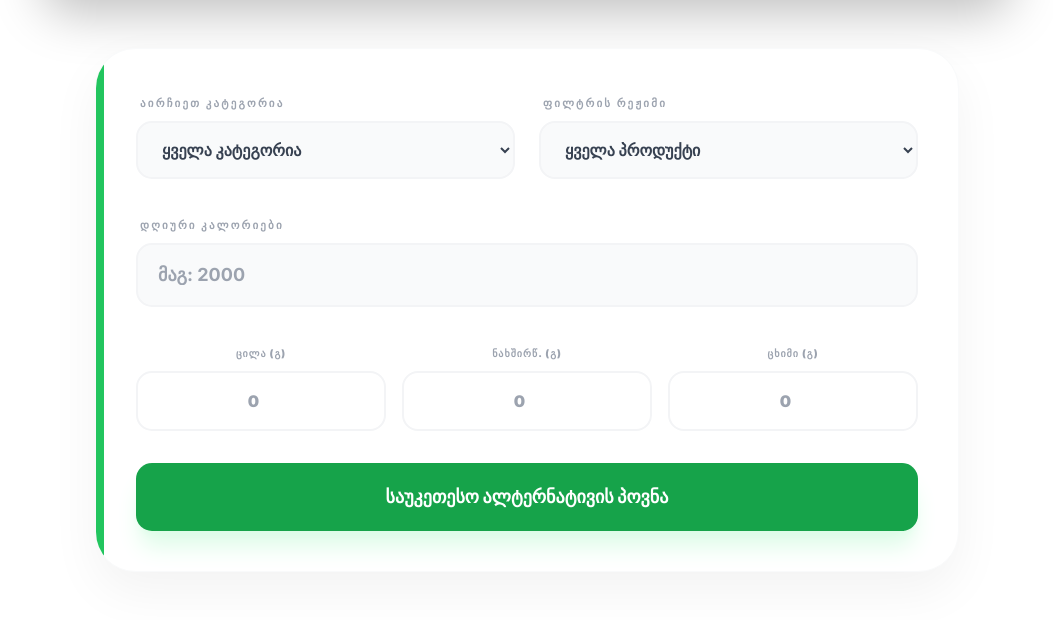
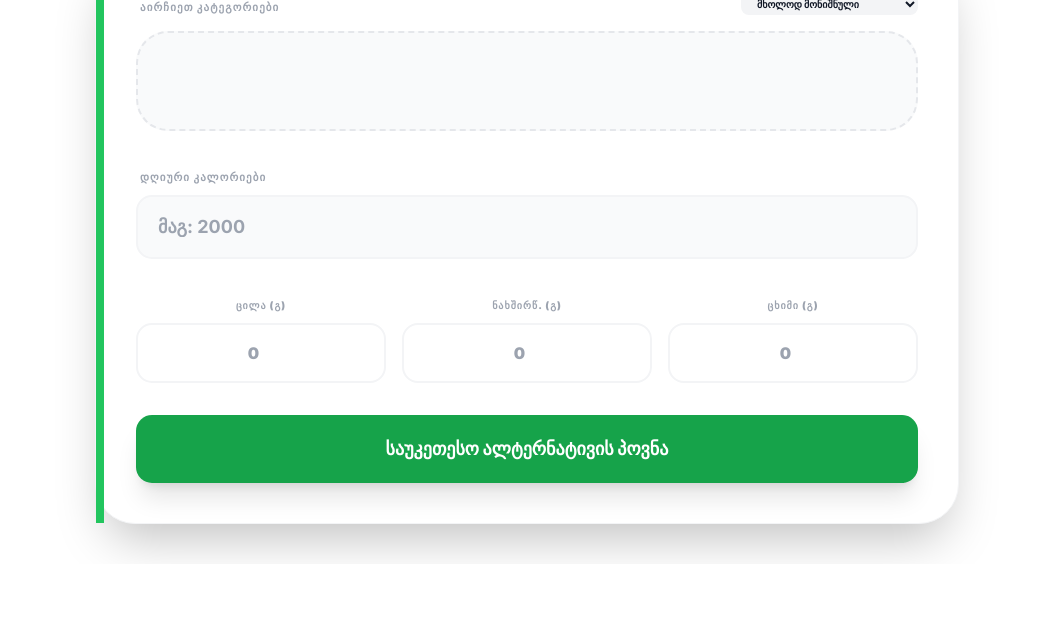
Before and after one commit to ghvaladzegaga6-spec/fitprice, a Flask app: page / in a window 1280 px wide. Shown: the part 357-977 px from the top of the page, without its empty margins (113-1166 px from the left). After the commit the page ends 915 px from the top, so only its background shows below. Run offline with Flask 3, Linux system fonts and the light colour scheme; data that the repository does not hold is empty; some libraries are stand-ins or nearby versions.

Commit message:
Update index.html

```diff
--- a/templates/index.html
+++ b/templates/index.html
@@ -3,22 +3,21 @@
 <head>
     <meta charset="UTF-8">
     <meta name="viewport" content="width=device-width, initial-scale=1.0">
-    <title>FITPRICE - Full System</title>
+    <title>FITPRICE - კატეგორიების ფილტრი</title>
     <script src="https://cdn.tailwindcss.com"></script>
     <link href="https://fonts.googleapis.com/css2?family=Inter:wght@400;600;700;900&display=swap" rel="stylesheet">
     <style>
         body { font-family: 'Inter', sans-serif; background: #ffffff; }
-        .input-disabled { background-color: #f8fafc !important; cursor: not-allowed; opacity: 0.5; }
-        .fade-in { animation: fadeIn 0.5s ease-out; }
-        @keyframes fadeIn { from { opacity: 0; transform: translateY(10px); } to { opacity: 1; transform: translateY(0); } }
+        .category-grid { display: grid; grid-template-columns: repeat(auto-fill, minmax(160px, 1fr)); gap: 12px; }
         .banner-slide { display: none; }
         .banner-slide.active { display: block; animation: fadeEffect 1s; }
         @keyframes fadeEffect { from {opacity: 0.4} to {opacity: 1} }
+        .input-disabled { background-color: #f8fafc !important; cursor: not-allowed; opacity: 0.5; }
     </style>
 </head>
 <body class="antialiased text-gray-900">
 
-    <header class="bg-white/80 backdrop-blur-md border-b border-gray-100 py-4 px-6 sticky top-0 z-50">
+    <header class="bg-white/80 backdrop-blur-md border-b py-4 px-6 sticky top-0 z-50">
         <div class="max-w-7xl mx-auto flex justify-between items-center">
             <div class="flex items-center gap-2">
                 <div class="w-9 h-9 bg-green-600 rounded-xl flex items-center justify-center text-white font-black italic shadow-lg">F</div>
@@ -27,39 +26,34 @@
         </div>
     </header>
 
-    <section class="max-w-5xl mx-auto px-4 mt-8">
-        <div id="ad-slider" class="relative w-full h-48 md:h-64 rounded-[2.5rem] overflow-hidden shadow-2xl border border-gray-50 bg-gray-50">
-            <div class="banner-slide active h-full w-full"><img src="/static/images/banner1.jpg" class="w-full h-full object-cover" onerror="this.src='https://via.placeholder.com/800x400?text=FITPRICE+PROMO+1'"></div>
-            <div class="banner-slide h-full w-full"><img src="/static/images/banner2.jpg" class="w-full h-full object-cover" onerror="this.src='https://via.placeholder.com/800x400?text=FITPRICE+PROMO+2'"></div>
+    <section class="max-w-5xl mx-auto px-4 mt-6">
+        <div id="ad-slider" class="relative w-full h-44 rounded-[2rem] overflow-hidden shadow-xl border bg-gray-50">
+            <div class="banner-slide active h-full w-full"><img src="/static/images/banner1.jpg" class="w-full h-full object-cover" onerror="this.src='https://via.placeholder.com/800x400?text=FITPRICE+1'"></div>
+            <div class="banner-slide h-full w-full"><img src="/static/images/banner2.jpg" class="w-full h-full object-cover" onerror="this.src='https://via.placeholder.com/800x400?text=FITPRICE+2'"></div>
         </div>
     </section>
 
-    <main class="max-w-4xl mx-auto px-4 py-12">
-        <div class="bg-white shadow-[0_20px_50px_rgba(0,0,0,0.05)] rounded-[2.5rem] p-10 border border-gray-50 relative overflow-hidden">
+    <main class="max-w-4xl mx-auto px-4 py-10">
+        <div class="bg-white shadow-2xl rounded-[2.5rem] p-8 md:p-10 border border-gray-100 relative">
             <div class="absolute top-0 left-0 w-2 h-full bg-green-500"></div>
 
             <form id="diet-form" class="space-y-8">
-                <div class="grid grid-cols-1 md:grid-cols-2 gap-6">
-                    <div class="space-y-2">
-                        <label class="text-[11px] font-black text-gray-400 uppercase tracking-[0.2em] ml-1">აირჩიეთ კატეგორია</label>
-                        <select id="category-select" name="category" class="w-full bg-gray-50 border-2 border-gray-100 rounded-2xl px-5 py-4 outline-none focus:border-green-500 transition font-bold text-gray-700">
-                            <option value="all">ყველა კატეგორია</option>
-                        </select>
-                    </div>
 
-                    <div class="space-y-2">
-                        <label class="text-[11px] font-black text-gray-400 uppercase tracking-[0.2em] ml-1">ფილტრის რეჟიმი</label>
-                        <select id="filter-mode" name="filterMode" class="w-full bg-gray-50 border-2 border-gray-100 rounded-2xl px-5 py-4 outline-none focus:border-green-500 transition font-bold text-gray-700">
-                            <option value="all">ყველა პროდუქტი</option>
+                <div class="space-y-4">
+                    <div class="flex justify-between items-end">
+                        <label class="text-[11px] font-black text-gray-400 uppercase tracking-widest ml-1">აირჩიეთ კატეგორიები</label>
+                        <select name="filterMode" class="bg-gray-100 border-none rounded-lg px-3 py-1 text-[10px] font-black uppercase outline-none focus:ring-2 ring-green-500">
                             <option value="include">მხოლოდ მონიშნული</option>
                             <option value="exclude">ყველა გარდა მონიშნულისა</option>
                         </select>
                     </div>
+                    <div id="category-list" class="category-grid p-6 bg-gray-50 rounded-[2rem] border-2 border-dashed border-gray-200 min-h-[100px]">
+                        </div>
                 </div>
 
                 <div class="grid grid-cols-1 md:grid-cols-2 gap-6">
-                    <div class="space-y-2 col-span-2">
-                        <label class="text-[11px] font-black text-gray-400 uppercase tracking-[0.2em] ml-1">დღიური კალორიები</label>
+                    <div class="space-y-2 col-span-full">
+                        <label class="text-[11px] font-black text-gray-400 uppercase tracking-widest ml-1">დღიური კალორიები</label>
                         <input type="number" name="calories" id="cal-input" placeholder="მაგ: 2000" class="w-full bg-gray-50 border-2 border-gray-100 rounded-2xl px-5 py-4 outline-none focus:border-green-500 transition font-bold text-lg">
                     </div>
                 </div>
@@ -79,37 +73,31 @@
                     </div>
                 </div>
 
-                <button type="submit" id="submit-btn" class="w-full bg-green-600 hover:bg-green-700 text-white font-black py-5 rounded-2xl transition-all shadow-xl shadow-green-100 text-lg">საუკეთესო ალტერნატივის პოვნა</button>
+                <button type="submit" id="submit-btn" class="w-full bg-green-600 hover:bg-green-700 text-white font-black py-5 rounded-2xl transition-all shadow-xl text-lg">საუკეთესო ალტერნატივის პოვნა</button>
             </form>
         </div>
 
         <div id="result-container" class="hidden mt-12 fade-in">
-            <div class="bg-white rounded-[2.5rem] p-10 border border-gray-50 shadow-2xl">
+            <div class="bg-white rounded-[2.5rem] p-8 border shadow-2xl">
 
-                <div class="grid grid-cols-4 gap-2 mb-8 text-center bg-gray-50 p-4 rounded-2xl">
-                    <div><p class="text-[10px] font-bold text-gray-400 uppercase">კალორია</p><p id="sum-cal" class="font-black text-gray-800"></p></div>
-                    <div><p class="text-[10px] font-bold text-gray-400 uppercase">ცილა</p><p id="sum-p" class="font-black text-blue-600"></p></div>
-                    <div><p class="text-[10px] font-bold text-gray-400 uppercase">ნახშირწ.</p><p id="sum-c" class="font-black text-orange-600"></p></div>
-                    <div><p class="text-[10px] font-bold text-gray-400 uppercase">ცხიმი</p><p id="sum-f" class="font-black text-red-600"></p></div>
+                <div class="grid grid-cols-4 gap-2 mb-8 text-center bg-gray-50 p-4 rounded-2xl border">
+                    <div><p class="text-[9px] font-bold text-gray-400 uppercase">კალორია</p><p id="sum-cal" class="font-black text-gray-800 text-sm"></p></div>
+                    <div><p class="text-[9px] font-bold text-gray-400 uppercase">ცილა</p><p id="sum-p" class="font-black text-blue-600 text-sm"></p></div>
+                    <div><p class="text-[9px] font-bold text-gray-400 uppercase">ნახშირწ.</p><p id="sum-c" class="font-black text-orange-600 text-sm"></p></div>
+                    <div><p class="text-[9px] font-bold text-gray-400 uppercase">ცხიმი</p><p id="sum-f" class="font-black text-red-600 text-sm"></p></div>
                 </div>
 
-                <div id="items-list" class="space-y-4 mb-10"></div>
+                <div id="items-list" class="space-y-3 mb-8"></div>
 
-                <div class="p-6 bg-gray-900 rounded-[2rem] flex justify-between items-center shadow-2xl">
-                    <span class="text-gray-400 font-bold text-sm uppercase tracking-widest ml-4">ჯამური ღირებულება</span>
-                    <span class="text-white font-black text-3xl mr-4" id="total-price-display">0.00₾</span>
+                <div class="p-6 bg-gray-900 rounded-[1.5rem] flex justify-between items-center">
+                    <span class="text-gray-400 font-bold text-xs uppercase tracking-widest ml-2">ჯამური ღირებულება</span>
+                    <span class="text-white font-black text-2xl mr-2" id="total-price-display">0.00₾</span>
                 </div>
 
-                <div id="recipe-section" class="mt-8 hidden fade-in">
-                    <div class="p-8 bg-green-50 rounded-[2.5rem] border-2 border-green-100">
-                        <div class="flex items-center gap-2 mb-4"><span class="text-xl">👨‍🍳</span><h4 class="font-black text-green-800 text-xs uppercase tracking-widest">მზარეულის რეცეპტი</h4></div>
-                        <div id="recipe-content" class="text-gray-700 leading-relaxed font-medium whitespace-pre-wrap text-sm"></div>
-                    </div>
-                </div>
-
-                <button onclick="generateRecipe()" class="w-full mt-6 bg-white border-2 border-gray-100 hover:border-green-500 text-gray-600 font-black py-4 rounded-[1.5rem] transition-all flex items-center justify-center gap-2">
-                    ✨ მოამზადე კერძი ამ პროდუქტებით
+                <button onclick="generateRecipe()" class="w-full mt-6 bg-white border-2 border-gray-100 hover:border-green-500 text-gray-600 font-black py-4 rounded-xl transition-all flex items-center justify-center gap-2">
+                    ✨ AI მზარეულის რეცეპტი
                 </button>
+                <div id="recipe-section" class="mt-4 hidden p-6 bg-green-50 rounded-2xl text-sm font-medium text-gray-700 whitespace-pre-wrap border border-green-100"></div>
             </div>
         </div>
     </main>
@@ -126,19 +114,21 @@
                 currentSlide = (currentSlide + 1) % slides.length;
                 slides[currentSlide].classList.add('active');
             }
-        }, 5000);
+        }, 4000);
 
-        // კატეგორიების სინქრონიზაცია
+        // კატეგორიების წამოღება და Checkbox-ების შექმნა
         async function loadCategories() {
             try {
                 const res = await fetch('/api/get_categories');
                 const cats = await res.json();
-                const select = document.getElementById('category-select');
-                cats.forEach(c => {
-                    const opt = document.createElement('option');
-                    opt.value = c; opt.innerText = c; select.appendChild(opt);
-                });
-            } catch (e) { console.error(e); }
+                const list = document.getElementById('category-list');
+                list.innerHTML = cats.map(c => `
+                    <label class="flex items-center space-x-3 p-3 bg-white rounded-xl border border-gray-100 cursor-pointer hover:shadow-sm transition">
+                        <input type="checkbox" name="selectedCategory" value="${c}" class="w-4 h-4 accent-green-600">
+                        <span class="text-xs font-bold text-gray-700 uppercase tracking-tighter">${c}</span>
+                    </label>
+                `).join('');
+            } catch (e) { console.error("Error loading categories", e); }
         }
 
         // ინპუტების ბლოკირება
@@ -148,27 +138,27 @@
             const isCal = calInput.value.length > 0;
             const isMacro = Array.from(macroInputs).some(i => i.value.length > 0);
             macroInputs.forEach(i => { i.disabled = isCal; i.classList.toggle('input-disabled', isCal); });
-            calInput.disabled = isMacro; calInput.classList.toggle('input-disabled', isMacro);
+            calInput.disabled = hasMacro = isMacro; calInput.classList.toggle('input-disabled', isMacro);
         }
         calInput.addEventListener('input', toggleFields);
         macroInputs.forEach(i => i.addEventListener('input', toggleFields));
 
-        // გაანგარიშება
+        // გათვლა
         document.getElementById('diet-form').addEventListener('submit', async (e) => {
             e.preventDefault();
             const btn = document.getElementById('submit-btn');
             btn.innerText = "ითვლება..."; btn.disabled = true;
 
             const formData = new FormData(e.target);
-            const data = Object.fromEntries(formData.entries());
+            const selectedCats = formData.getAll('selectedCategory');
 
             const payload = {
-                protein: data.protein || 0,
-                carbs: data.carbs || 0,
-                fat: data.fat || 0,
-                calories: data.calories || 0,
-                selectedCategories: data.category === 'all' ? [] : [data.category],
-                filterMode: data.filterMode,
+                protein: formData.get('protein') || 0,
+                carbs: formData.get('carbs') || 0,
+                fat: formData.get('fat') || 0,
+                calories: formData.get('calories') || 0,
+                selectedCategories: selectedCats,
+                filterMode: formData.get('filterMode'),
                 selectedPromos: []
             };
 
@@ -179,16 +169,17 @@
             });
             lastResult = await res.json();
 
-            // მაკროების შეჯამება
+            // შედეგების გამოტანა
             document.getElementById('sum-cal').innerText = lastResult.totals.cal + " კკალ";
             document.getElementById('sum-p').innerText = lastResult.totals.p + "გ";
             document.getElementById('sum-c').innerText = lastResult.totals.c + "გ";
             document.getElementById('sum-f').innerText = lastResult.totals.f + "გ";
 
             document.getElementById('items-list').innerHTML = lastResult.items.map(item => `
-                <div class="flex justify-between items-center p-5 bg-gray-50 rounded-2xl border border-gray-100">
-                    <div><p class="font-black text-xs uppercase">${item.name}</p><p class="text-[10px] font-bold text-green-600 italic uppercase">${item.display}</p></div>
-                    <p class="font-black text-lg">${item.cost.toFixed(2)}₾</p>
+                <div class="flex justify-between items-center p-4 bg-gray-50 rounded-xl border border-gray-100">
+                    <div><p class="font-black text-[11px] uppercase text-gray-800">${item.name}</p>
+                    <p class="text-[9px] font-bold text-green-600 italic uppercase">${item.display}</p></div>
+                    <p class="font-black text-md text-gray-900">${item.cost.toFixed(2)}₾</p>
                 </div>`).join('');
 
             document.getElementById('total-price-display').innerText = lastResult.total_cost.toFixed(2) + "₾";
@@ -197,16 +188,16 @@
         });
 
         async function generateRecipe() {
-            const content = document.getElementById('recipe-content');
-            document.getElementById('recipe-section').classList.remove('hidden');
-            content.innerText = "👨‍🍳 მზარეული ფიქრობს...";
+            const section = document.getElementById('recipe-section');
+            section.classList.remove('hidden');
+            section.innerText = "👨‍🍳 მზარეული ფიქრობს...";
             const res = await fetch('/api/get_recipe', {
                 method: 'POST',
                 headers: {'Content-Type': 'application/json'},
                 body: JSON.stringify({ items: lastResult.items, totals: lastResult.totals })
             });
             const data = await res.json();
-            content.innerText = data.recipe || data.error;
+            section.innerText = data.recipe || data.error;
         }
 
         window.onload = loadCategories;
```
